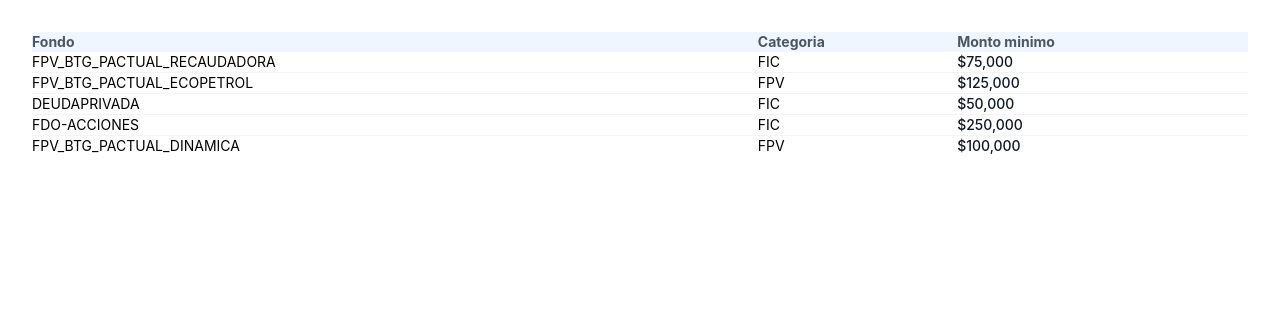
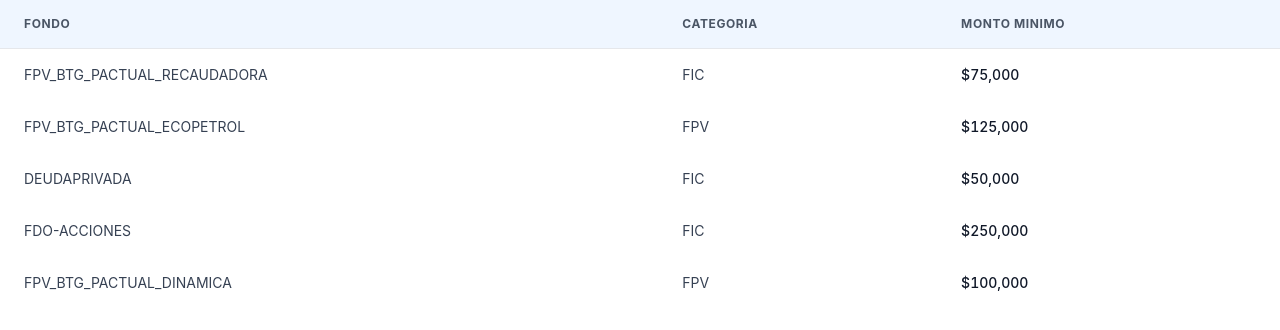
Before and after one commit to gjoiver/manage-funds-app, an Angular app: page /fondos in a window 1280 px wide. Shown: the top 330 px of the page. Built offline with nearby package versions, Linux system fonts and the light colour scheme.

Commit message:
feat(table): add skeleton loading

```diff
--- a/src/app/features/funds/presentation/pages/home/home.page.html
+++ b/src/app/features/funds/presentation/pages/home/home.page.html
@@ -1,3 +1,7 @@
-<div class="home-funds">
-  <app-table [data]="funds()" [columns]="config.tableConfig"> </app-table>
-</div>
+<app-table
+  [data]="funds()"
+  [columns]="config.tableConfig"
+  [isLoading]="isLoading()"
+  (rowClick)="onFundSelected($event)"
+>
+</app-table>
--- a/src/app/features/funds/presentation/pages/home/home.page.ts
+++ b/src/app/features/funds/presentation/pages/home/home.page.ts
@@ -16,6 +16,7 @@
 export class HomePage implements OnInit {
   public config = HomePageConfig;
   protected funds = signal<FundEntity[]>([]);
+  protected isLoading = signal<boolean>(false);
 
   private readonly fundsInteractor = inject(FundsInteractor);
 
@@ -25,11 +26,19 @@
 
   private async getFunds(): Promise<void> {
     try {
+      this.isLoading.set(true);
       const response = await this.fundsInteractor.getFunds();
 
       this.funds.set(response);
+      this.isLoading.set(false);
     } catch (error) {
       console.error(error);
+    } finally {
+      this.isLoading.set(false);
     }
   }
+
+  public onFundSelected(event: any) {
+    console.log(event);
+  }
 }
--- a/src/app/shared/components/table/table.component.html
+++ b/src/app/shared/components/table/table.component.html
@@ -1,45 +1,103 @@
-<div class="overflow-x-auto p-8">
-  <table class="w-full border-collapse text-left text-sm" role="table">
-    <thead class="bg-blue-50 text-gray-600">
+<div class="w-full">
+  <table class="block w-full md:table border-collapse text-left text-sm" role="table">
+    <thead class="hidden md:table-header-group bg-blue-50 text-gray-600 border-b border-gray-200">
       <tr>
         @for (col of columns(); track col.key) {
-          <th scope="col">
+          <th scope="col" class="px-6 py-4 font-bold uppercase tracking-wider text-xs">
             {{ col.header }}
           </th>
         }
       </tr>
     </thead>
-    <tbody class="divide-y divide-gray-100 bg-white">
+
+    <tbody
+      class="block md:table-row-group bg-transparent md:bg-white md:divide-y md:divide-gray-100"
+    >
+      @if (isLoading()) {
+        @for (i of [1, 2, 3, 4, 5]; track $index) {
+          <tr
+            class="block md:table-row mb-4 md:mb-0 bg-white rounded-xl md:rounded-none shadow-sm md:shadow-none border border-slate-200 md:border-0 md:border-b md:border-slate-100"
+            role="row"
+            aria-hidden="true"
+          >
+            @for (col of columns(); track col.key) {
+              <td
+                class="flex justify-between items-center md:table-cell px-4 py-3 md:px-6 md:py-4 border-b border-slate-50 md:border-0 last:border-0"
+              >
+                <span
+                  class="md:hidden text-[10px] font-bold text-gray-400 uppercase tracking-wider"
+                >
+                  {{ col.header }}
+                </span>
+
+                <div class="text-right md:text-left">
+                  @switch (col.type) {
+                    @case ('currency') {
+                      <div class="h-4 w-24 bg-slate-200 animate-pulse rounded-full"></div>
+                    }
+                    @case ('custom') {
+                      <div class="h-5 w-20 bg-slate-200 animate-pulse rounded-full"></div>
+                    }
+                    @default {
+                      <div class="h-4 w-24 md:w-48 bg-slate-200 animate-pulse rounded-full"></div>
+                    }
+                  }
+                </div>
+              </td>
+            }
+          </tr>
+        }
+      } @else {
         @for (row of data(); track $index) {
           <tr
-          class="hover:bg-gray-50 transition-colors cursor-pointer"
+            class="block md:table-row mb-4 md:mb-0 bg-white rounded-xl md:rounded-none shadow-sm md:shadow-none border border-gray-200 md:border-0 hover:bg-gray-50 transition-colors cursor-pointer"
             (click)="onRowClick(row)"
             role="row"
           >
             @for (col of columns(); track col.key) {
-            <td>
+              <td
+                class="flex justify-between items-center md:table-cell px-4 py-3 md:px-6 md:py-4 whitespace-nowrap text-gray-700 border-b border-gray-50 md:border-0 last:border-0"
+              >
+                <span
+                  class="md:hidden text-[10px] font-bold text-gray-500 uppercase tracking-wider"
+                >
+                  {{ col.header }}
+                </span>
+
+                <div class="text-right md:text-left">
                   @switch (col.type) {
                     @case ('currency') {
-                  <span class="font-medium text-gray-900">
-                    {{ getCellValue(row, col.key) | currency: 'COP' : 'symbol-narrow' : '1.0-0' }}
+                      <span class="font-medium text-gray-900 tabular-nums">
+                        {{
+                          getCellValue(row, col.key) | currency: 'COP' : 'symbol-narrow' : '1.0-0'
+                        }}
                       </span>
                     }
+
                     @case ('date') {
+                      <span class="text-gray-500">
                         {{ getCellValue(row, col.key) | date: 'dd/MM/yyyy HH:mm' }}
+                      </span>
                     }
+
                     @default {
                       {{ getCellValue(row, col.key) }}
                     }
                   }
+                </div>
               </td>
             }
           </tr>
         } @empty {
-        <tr>
-          <td [attr.colspan]="columns().length" class="px-6 py-12 text-center text-gray-400 italic">
-            No se encontraron registros disponibles.
+          <tr class="block md:table-row">
+            <td
+              [attr.colspan]="columns().length"
+              class="block md:table-cell px-6 py-12 text-center text-gray-400 italic bg-white rounded-xl md:rounded-none border border-gray-200 md:border-0 shadow-sm md:shadow-none"
+            >
+              {{ config.i18n.emptyTable }}
             </td>
           </tr>
+        }
       }
     </tbody>
   </table>
--- a/src/app/shared/components/table/table.component.ts
+++ b/src/app/shared/components/table/table.component.ts
@@ -1,6 +1,7 @@
-import { CurrencyPipe, DatePipe, NgTemplateOutlet } from '@angular/common';
+import { CurrencyPipe, DatePipe } from '@angular/common';
 import { ChangeDetectionStrategy, Component, input, output } from '@angular/core';
 import { ColumnDef } from '@shared/entities';
+import { TableComponentConfig } from './table.config';
 
 @Component({
   selector: 'app-table',
@@ -8,11 +9,13 @@
   templateUrl: './table.component.html',
   styleUrl: './table.component.scss',
   changeDetection: ChangeDetectionStrategy.OnPush,
-  imports: [CurrencyPipe, DatePipe, NgTemplateOutlet],
+  imports: [CurrencyPipe, DatePipe],
 })
 export class TableComponent<T> {
+  public config = TableComponentConfig;
   public data = input.required<T[]>();
   public columns = input.required<ColumnDef<T>[]>();
+  public isLoading = input<boolean>();
   public readonly rowClick = output<T>();
 
   public onRowClick(item: T): void {
--- /dev/null
+++ b/src/app/shared/components/table/table.config.ts
@@ -0,0 +1,5 @@
+export const TableComponentConfig = Object.freeze({
+  i18n: {
+    emptyTable: 'No se encontraron registros disponibles.',
+  },
+});
```
Lines whose indentation alone changed are shown as unchanged.
